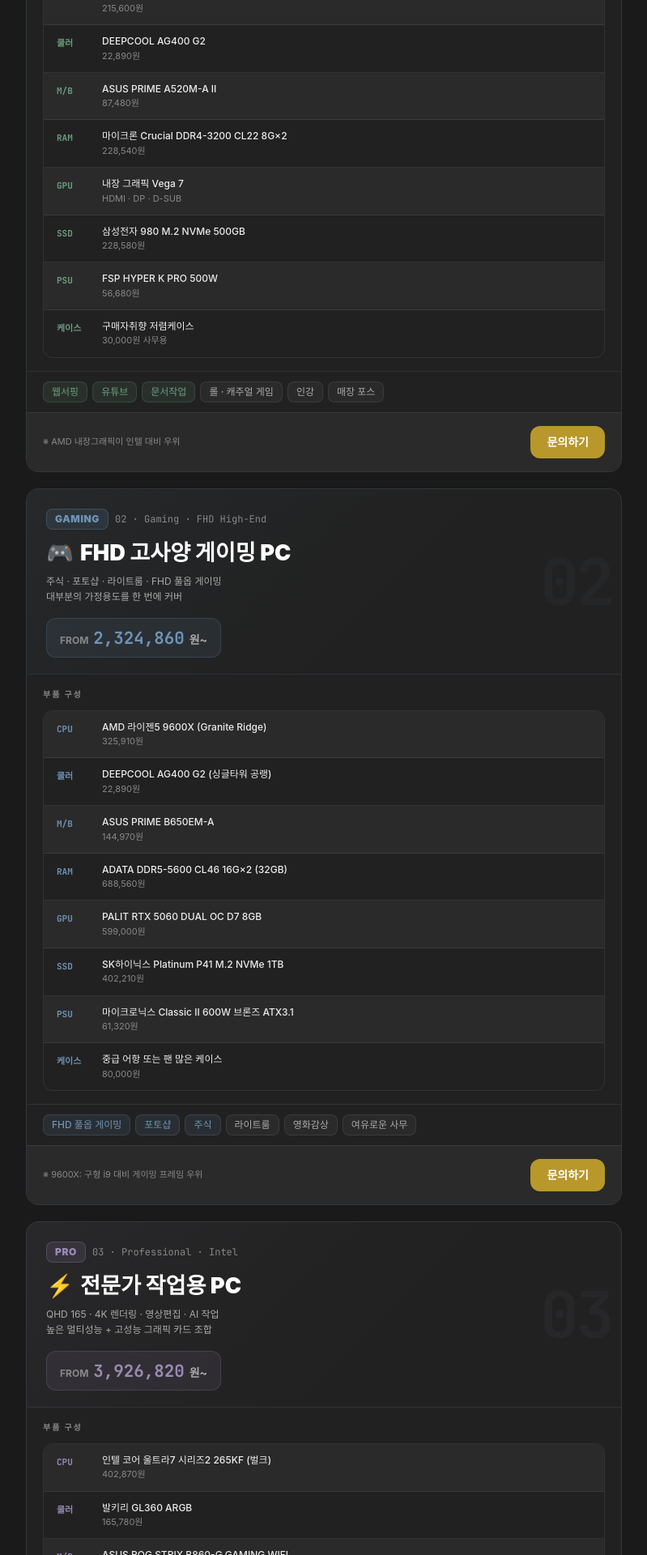
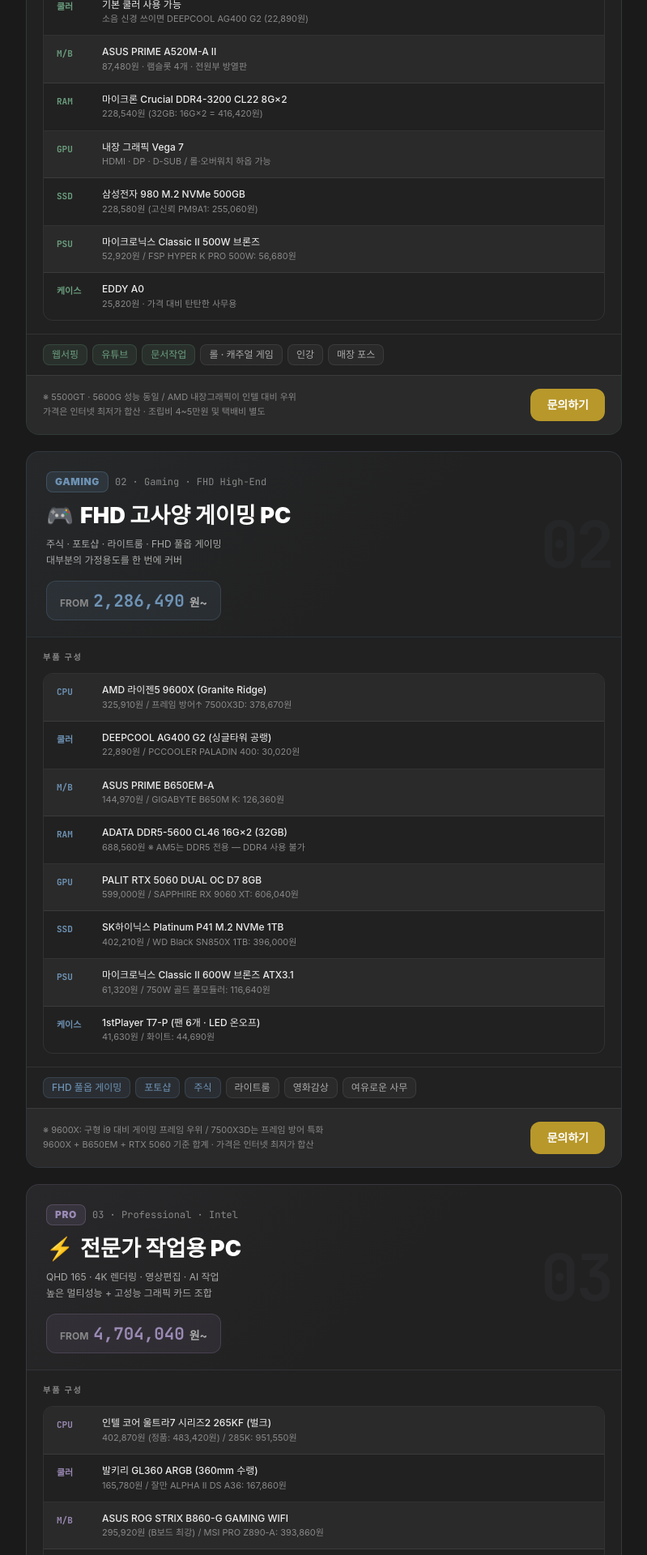
Before and after one commit to 255comkr/255comkr, a Next.js app: page /quote in a window 1280 px wide. Shown: the part 780-2700 px from the top of the page at 81% size, without its empty margins (240-1039 px from the left). Built offline with nearby package versions, Linux system fonts and the light colour scheme; a web font is replaced by a local one.

Commit message:
Update page.tsx
1

```diff
--- a/app/quote/page.tsx
+++ b/app/quote/page.tsx
@@ -6,7 +6,7 @@ import { Footer } from '@/app/page'
 
 export const metadata: Metadata = {
   title: '255COM 추천 견적',
-  description: '2026년 3월 최신 견적 · 사무용 / 고사양 게이밍 / 전문가 작업용',
+  description: '2026년 3월 최신 견적 · 사무용 / FHD 고사양 게이밍 / 전문가 작업용',
 }
 
 const BUILDS = [
@@ -19,21 +19,21 @@ const BUILDS = [
     badgeBg: 'rgba(107,158,126,.14)', badgeBorder: 'rgba(107,158,126,.28)',
     priceBg: 'rgba(107,158,126,.1)', priceBorder: 'rgba(107,158,126,.22)',
     partsBorder: 'rgba(107,158,126,.15)',
-    price: '869,770',
+    price: '838,940',
     desc: '웹서핑 · 유튜브 · 문서작업 · 인강 · 영상감상\nAMD 내장그래픽(Vega 7)으로 여유로운 멀티 성능',
     parts: [
-      { k:'CPU',  v:'AMD 라이젠5 5500GT (멀티팩)',           s:'215,600원' },
-      { k:'쿨러', v:'DEEPCOOL AG400 G2',                    s:'22,890원' },
-      { k:'M/B',  v:'ASUS PRIME A520M-A II',               s:'87,480원' },
-      { k:'RAM',  v:'마이크론 Crucial DDR4-3200 CL22 8G×2', s:'228,540원' },
-      { k:'GPU',  v:'내장 그래픽 Vega 7',                   s:'HDMI · DP · D-SUB' },
-      { k:'SSD',  v:'삼성전자 980 M.2 NVMe 500GB',          s:'228,580원' },
-      { k:'PSU',  v:'FSP HYPER K PRO 500W',                s:'56,680원' },
-      { k:'케이스',v:'구매자취향 저렴케이스',                  s:'30,000원 사무용' },
+      { k:'CPU',  v:'AMD 라이젠5 5500GT (멀티팩)',           s:'215,600원 / 5600G: 226,000원' },
+      { k:'쿨러', v:'기본 쿨러 사용 가능',                    s:'소음 신경 쓰이면 DEEPCOOL AG400 G2 (22,890원)' },
+      { k:'M/B',  v:'ASUS PRIME A520M-A II',               s:'87,480원 · 램슬롯 4개 · 전원부 방열판' },
+      { k:'RAM',  v:'마이크론 Crucial DDR4-3200 CL22 8G×2', s:'228,540원 (32GB: 16G×2 = 416,420원)' },
+      { k:'GPU',  v:'내장 그래픽 Vega 7',                   s:'HDMI · DP · D-SUB / 롤·오버워치 하옵 가능' },
+      { k:'SSD',  v:'삼성전자 980 M.2 NVMe 500GB',          s:'228,580원 (고신뢰 PM9A1: 255,060원)' },
+      { k:'PSU',  v:'마이크로닉스 Classic II 500W 브론즈',   s:'52,920원 / FSP HYPER K PRO 500W: 56,680원' },
+      { k:'케이스',v:'EDDY A0',                              s:'25,820원 · 가격 대비 탄탄한 사무용' },
     ],
     tags: ['웹서핑','유튜브','문서작업','롤 · 캐주얼 게임','인강','매장 포스'],
     hl:  ['웹서핑','유튜브','문서작업'],
-    note: 'AMD 내장그래픽이 인텔 대비 우위',
+    note: '5500GT · 5600G 성능 동일 / AMD 내장그래픽이 인텔 대비 우위\n가격은 인터넷 최저가 합산 · 조립비 4~5만원 및 택배비 별도',
     ctaBg: 'var(--accent)',
   },
   {
@@ -45,21 +45,21 @@ const BUILDS = [
     badgeBg: 'rgba(110,147,181,.14)', badgeBorder: 'rgba(110,147,181,.28)',
     priceBg: 'rgba(110,147,181,.1)', priceBorder: 'rgba(110,147,181,.22)',
     partsBorder: 'rgba(110,147,181,.15)',
-    price: '2,324,860',
+    price: '2,286,490',
     desc: '주식 · 포토샵 · 라이트룸 · FHD 풀옵 게이밍\n대부분의 가정용도를 한 번에 커버',
     parts: [
-      { k:'CPU',  v:'AMD 라이젠5 9600X (Granite Ridge)',       s:'325,910원' },
-      { k:'쿨러', v:'DEEPCOOL AG400 G2 (싱글타워 공랭)',         s:'22,890원' },
-      { k:'M/B',  v:'ASUS PRIME B650EM-A',                    s:'144,970원' },
-      { k:'RAM',  v:'ADATA DDR5-5600 CL46 16G×2 (32GB)',      s:'688,560원' },
-      { k:'GPU',  v:'PALIT RTX 5060 DUAL OC D7 8GB',          s:'599,000원' },
-      { k:'SSD',  v:'SK하이닉스 Platinum P41 M.2 NVMe 1TB',   s:'402,210원' },
-      { k:'PSU',  v:'마이크로닉스 Classic II 600W 브론즈 ATX3.1', s:'61,320원' },
-      { k:'케이스',v:'중급 어항 또는 팬 많은 케이스',    s:'80,000원' },
+      { k:'CPU',  v:'AMD 라이젠5 9600X (Granite Ridge)',       s:'325,910원 / 프레임 방어↑ 7500X3D: 378,670원' },
+      { k:'쿨러', v:'DEEPCOOL AG400 G2 (싱글타워 공랭)',         s:'22,890원 / PCCOOLER PALADIN 400: 30,020원' },
+      { k:'M/B',  v:'ASUS PRIME B650EM-A',                    s:'144,970원 / GIGABYTE B650M K: 126,360원' },
+      { k:'RAM',  v:'ADATA DDR5-5600 CL46 16G×2 (32GB)',      s:'688,560원 ※ AM5는 DDR5 전용 — DDR4 사용 불가' },
+      { k:'GPU',  v:'PALIT RTX 5060 DUAL OC D7 8GB',          s:'599,000원 / SAPPHIRE RX 9060 XT: 606,040원' },
+      { k:'SSD',  v:'SK하이닉스 Platinum P41 M.2 NVMe 1TB',   s:'402,210원 / WD Black SN850X 1TB: 396,000원' },
+      { k:'PSU',  v:'마이크로닉스 Classic II 600W 브론즈 ATX3.1', s:'61,320원 / 750W 골드 풀모듈러: 116,640원' },
+      { k:'케이스',v:'1stPlayer T7-P (팬 6개 · LED 온오프)',    s:'41,630원 / 화이트: 44,690원' },
     ],
     tags: ['FHD 풀옵 게이밍','포토샵','주식','라이트룸','영화감상','여유로운 사무'],
     hl:  ['FHD 풀옵 게이밍','포토샵','주식'],
-    note: '9600X: 구형 i9 대비 게이밍 프레임 우위',
+    note: '9600X: 구형 i9 대비 게이밍 프레임 우위 / 7500X3D는 프레임 방어 특화\n9600X + B650EM + RTX 5060 기준 합계 · 가격은 인터넷 최저가 합산',
     ctaBg: 'var(--accent)',
   },
   {
@@ -71,21 +71,21 @@ const BUILDS = [
     badgeBg: 'rgba(155,138,181,.14)', badgeBorder: 'rgba(155,138,181,.28)',
     priceBg: 'rgba(155,138,181,.1)', priceBorder: 'rgba(155,138,181,.22)',
     partsBorder: 'rgba(155,138,181,.15)',
-    price: '3,926,820',
+    price: '4,704,040',
     desc: 'QHD 165 · 4K 렌더링 · 영상편집 · AI 작업\n높은 멀티성능 + 고성능 그래픽 카드 조합',
     parts: [
-      { k:'CPU',  v:'인텔 코어 울트라7 시리즈2 265KF (벌크)',         s:'402,870원' },
-      { k:'쿨러', v:'발키리 GL360 ARGB',                s:'165,780원' },
-      { k:'M/B',  v:'ASUS ROG STRIX B860-G GAMING WIFI',           s:'295,920원' },
-      { k:'RAM',  v:'ESSENCORE KLEVV DDR5-5600 CL46 16G×2',        s:'698,760원' },
-      { k:'GPU',  v:'COLORFUL iGame RTX 5070 Ti 토마호크 EX',       s:'1,614,600원' },
-      { k:'SSD',  v:'삼성전자 990 PRO M.2 NVMe 1TB',               s:'444,720원' },
-      { k:'PSU',  v:'SuperFlower LEADEX VII 850W',                  s:'194,840원' },
-      { k:'케이스',v:'리안리 LANCOOL 207',                           s:'109,330원' },
+      { k:'CPU',  v:'인텔 코어 울트라7 시리즈2 265KF (벌크)',         s:'402,870원 (정품: 483,420원) / 285K: 951,550원' },
+      { k:'쿨러', v:'발키리 GL360 ARGB (360mm 수랭)',                s:'165,780원 / 잘만 ALPHA II DS A36: 167,860원' },
+      { k:'M/B',  v:'ASUS ROG STRIX B860-G GAMING WIFI',           s:'295,920원 (B보드 최강) / MSI PRO Z890-A: 393,860원' },
+      { k:'RAM',  v:'ESSENCORE KLEVV DDR5-5600 CL46 16G×2',        s:'698,760원 / SK하이닉스 DDR5-5600: 733,740원' },
+      { k:'GPU',  v:'COLORFUL iGame RTX 5070 Ti 토마호크 EX',       s:'1,614,600원 / ZOTAC RTX 5070 Ti SOLID OC: 1,685,880원' },
+      { k:'SSD',  v:'삼성전자 990 PRO M.2 NVMe 1TB',               s:'444,720원 / SK하이닉스 Platinum P41: 408,000원' },
+      { k:'PSU',  v:'시소닉 NEW FOCUS V4 GX-850 풀모듈러 ATX3.1', s:'196,310원 / SuperFlower LEADEX VII 850W: 194,840원' },
+      { k:'케이스',v:'리안리 LANCOOL 207',                           s:'109,330원 · 그래픽카드 온도 낮추는 케이스 · 수랭 OK' },
     ],
     tags: ['4K 렌더링','영상편집','AI 입문','QHD 165Hz','인코딩','포토샵·라이트룸'],
     hl:  ['4K 렌더링','영상편집','AI 입문'],
-    note: '265KF는 12900K 완벽 상위호환 / 멀티성능 147KF 대비 30% 우위',
+    note: '265KF는 12900K 완벽 상위호환 / 멀티성능 147KF 대비 30% 우위\n265KF + 5070Ti + 수랭 + B860 기준 합계 · 가격은 인터넷 최저가 합산',
     ctaBg: 'var(--accent)',
   },
 ]
@@ -119,10 +119,8 @@ export default function QuotePage() {
               THREE BUILDS
             </p>
             <p className="text-sm leading-relaxed mb-8" style={{ color: 'var(--muted2)', maxWidth: 480 }}>
-              사무용 · 고사양 게이밍 · 전문가 작업용<br />
-              목적과 예산에 맞는 최적화된 구성을 제안합니다<br />
-              가격은 인터넷 최저가 합산 · 케이스는 구매자 선택에 따라 금액 변동됨<br />
-              조립비 4~5만원 및 택배비 별도
+              사무용 · FHD 고사양 게이밍 · 전문가 작업용<br />
+              목적과 예산에 맞는 최적화된 구성을 제안합니다
             </p>
             <div className="flex items-center gap-4">
               <div className="h-px flex-1" style={{ background: 'linear-gradient(90deg,var(--accent),transparent)' }} />
@@ -267,7 +265,7 @@ export default function QuotePage() {
         </div>
 
         {/* ── FOOTER ── */}
-        <Footer />
+        <Footer hideLinks />
 
       </main>
     </>
```
